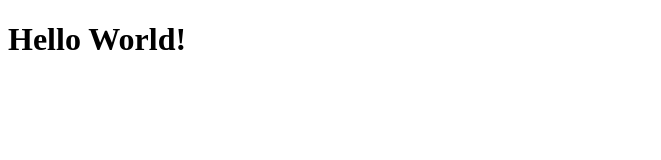
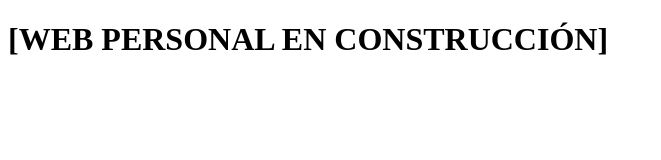
Before and after one commit to SergioJimenezR/SergioJimenezR.github.io, a plain HTML site: page index.html in a window 1280 px wide. Shown: the whole page, without its empty margins (0-661 px from the left). Drawn offline with Linux system fonts and the light colour scheme.

Commit message:
Update index.html

```diff
--- a/index.html
+++ b/index.html
@@ -1,6 +1,6 @@
 <!DOCTYPE html>
 <html>
 	<body>
-		<h1>Hello World!</h1>
+		<h1>[WEB PERSONAL EN CONSTRUCCIÓN]</h1>
 	</body>
 </html>
```
